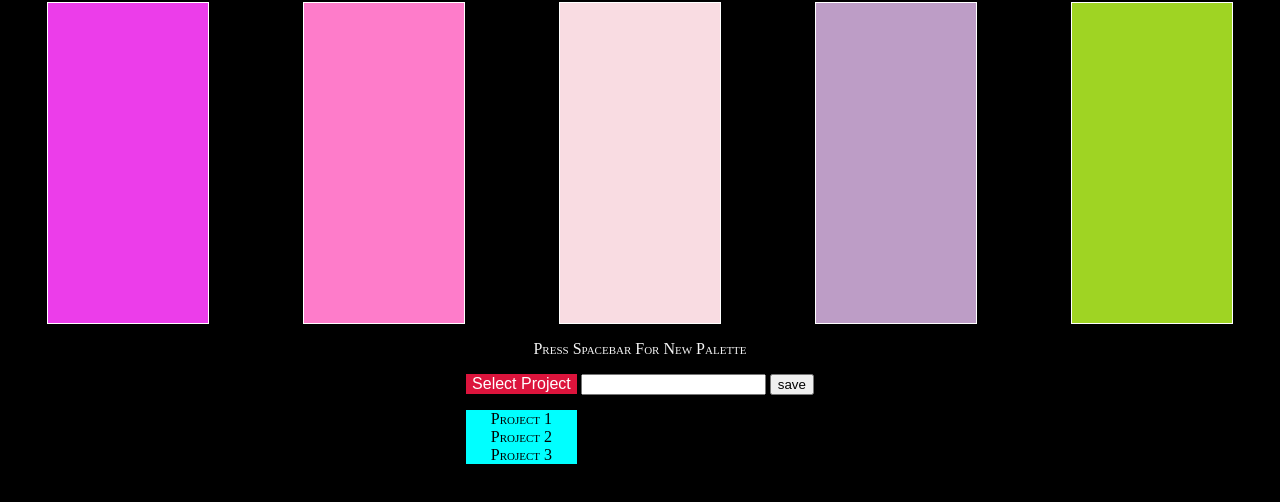
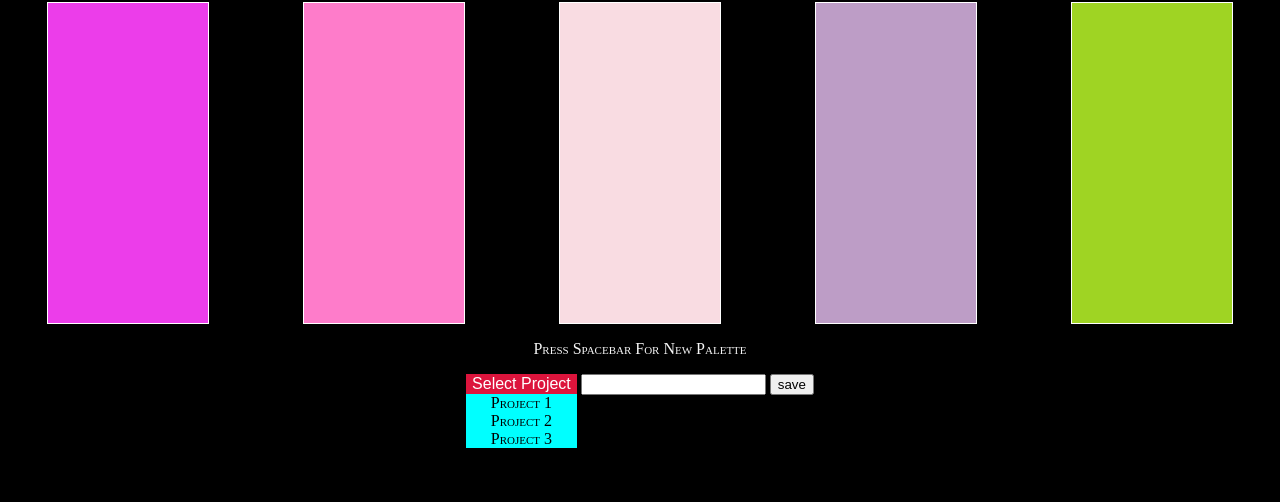
Before and after one commit to codytaft/palette-picker, a website: page public/index.html in a window 1280 px wide. Both pictures are taken after a click on the button "Select Project". Shown: the part 78-580 px from the top of the page. Drawn offline with nearby package versions, Linux system fonts and the light colour scheme.

Commit message:
Project dropdown initial styling

```diff
--- a/public/css/styles.css
+++ b/public/css/styles.css
@@ -51,14 +51,13 @@ input {
   background-color: aqua;
   width: 100%;
   overflow: auto;
-  /* box-shadow: 0px 8px 16px 0px rgba(0, 0, 0, 0.2); */
   z-index: 1;
+  margin: 0;
 }
 
 .dropdown-projects li {
   color: black;
   width: 100%;
-  /* padding: 3rem 3rem; */
   text-decoration: none;
   display: block;
 }
```
